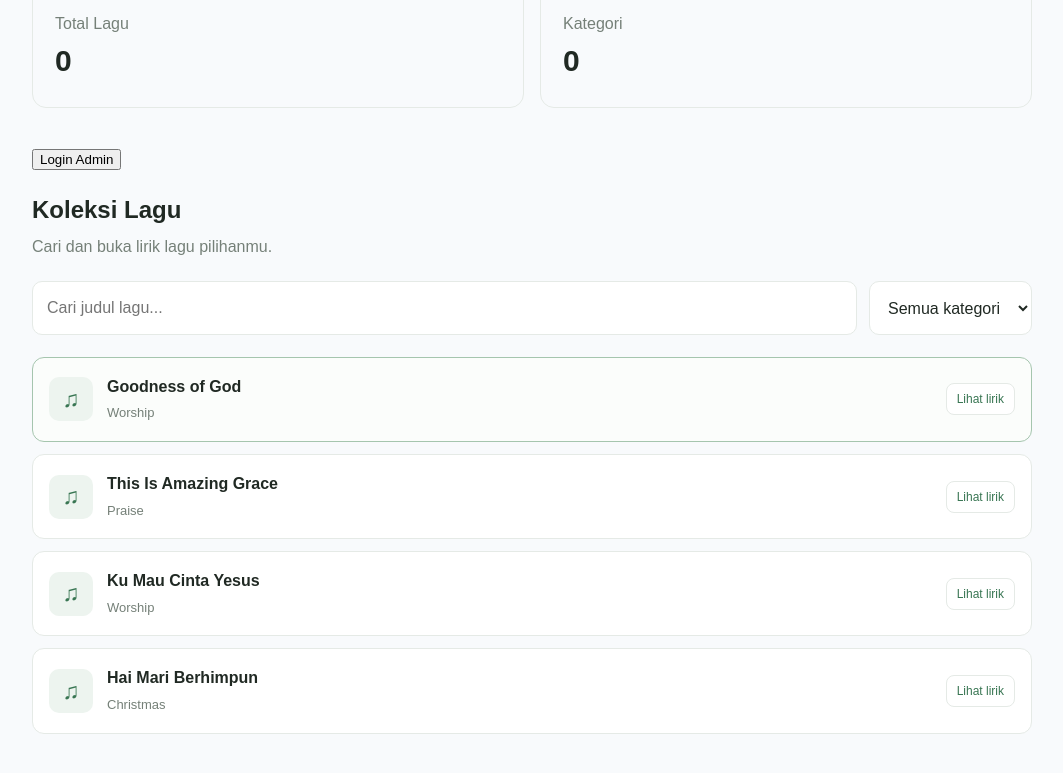
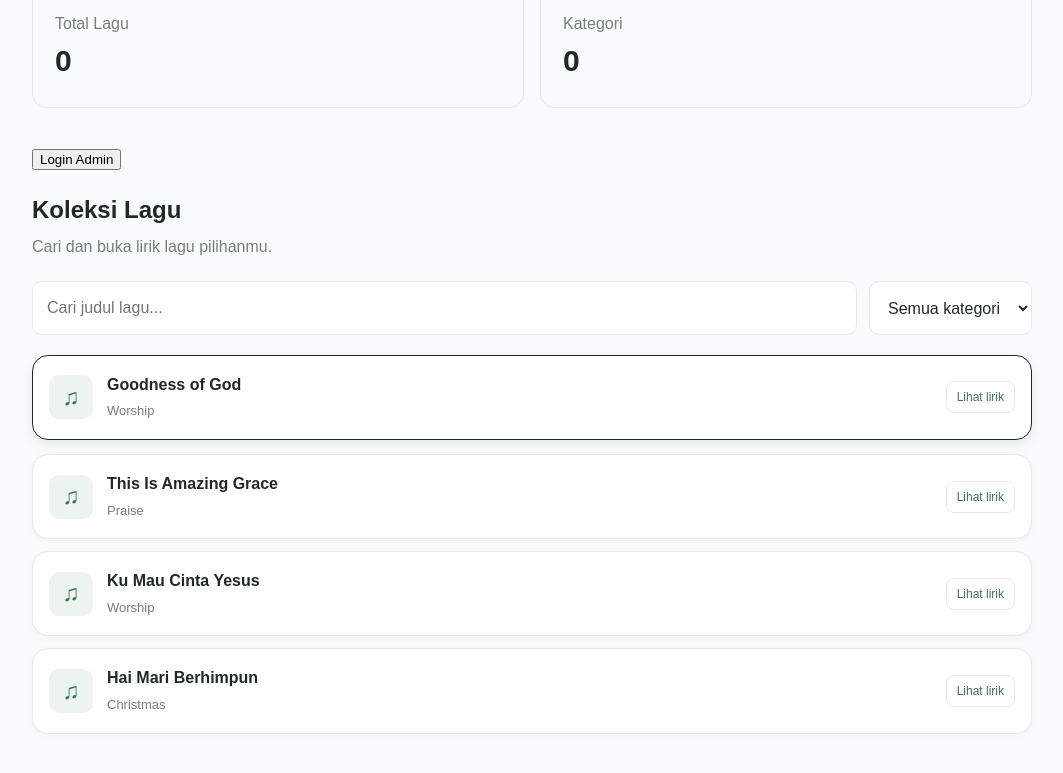
Before and after one commit to ortegapandiangan/southers-worship-dashboard, a plain HTML site: page index.html in a window 1280 px wide. In both pictures the pointer is over the element 640 px from the left and 801 px from the top of the page. Shown: the part 402-1175 px from the top of the page, without its empty margins (108-1171 px from the left). Drawn offline with nearby package versions, Linux system fonts and the light colour scheme; no server answers.

Commit message:
Update style.css

```diff
--- a/style.css
+++ b/style.css
@@ -162,18 +162,21 @@ select:focus {
   text-align: left;
   padding: 16px;
   border: 1px solid var(--border);
-  border-radius: 12px;
+  border-radius: 16px;
   background: white;
   color: var(--text);
   cursor: pointer;
   font: inherit;
-  transition: border-color 0.2s, background 0.2s;
+  box-shadow: 0 2px 8px rgba(0, 0, 0, 0.04);
+  transition: border-color 0.2s, background 0.2s, box-shadow 0.2s, transform 0.2s;
 }
 
 .song-card:hover {
-  border-color: #a5c5ae;
-  background: #fbfdfb;
+  border-color: var(--primary);
+  box-shadow: 0 4px 12px rgba(0, 0, 0, 0.08);
+  transform: translateY(-2px);
 }
+
 
 .song-icon {
   display: grid;
```
